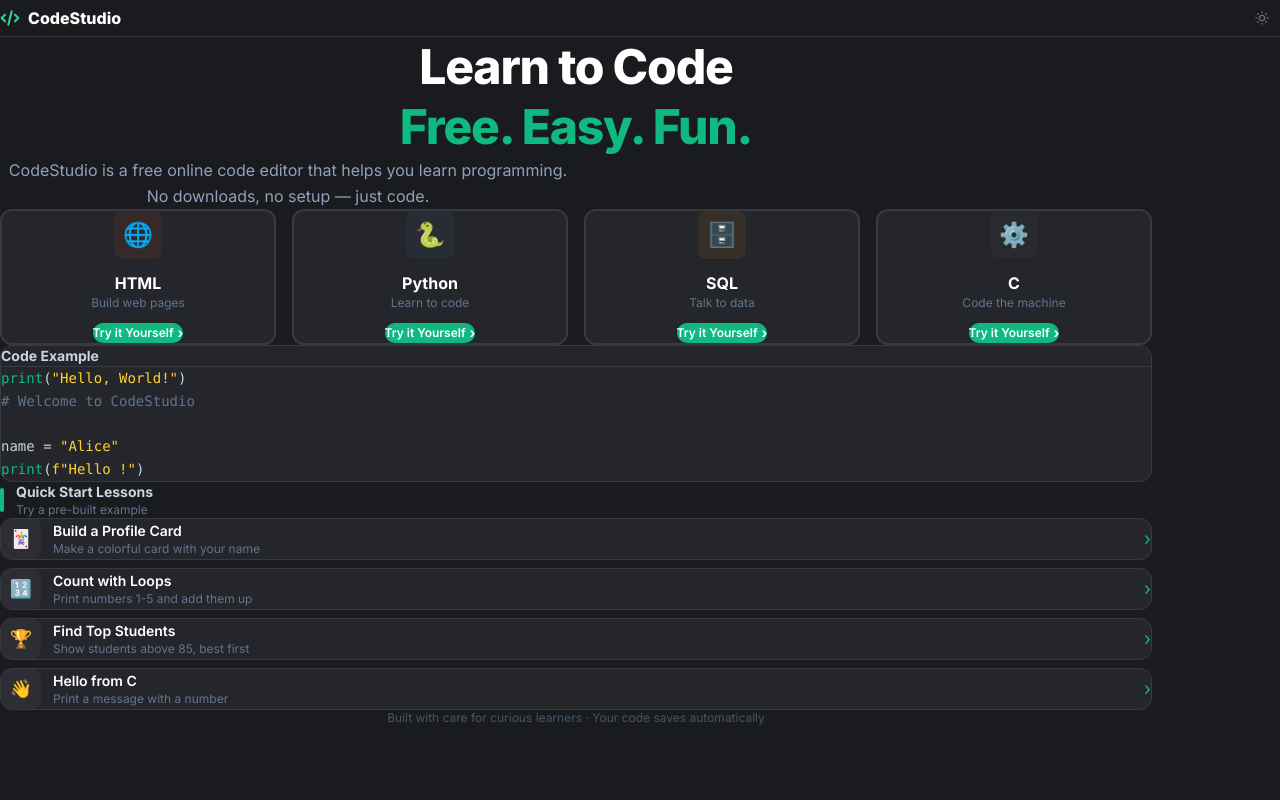
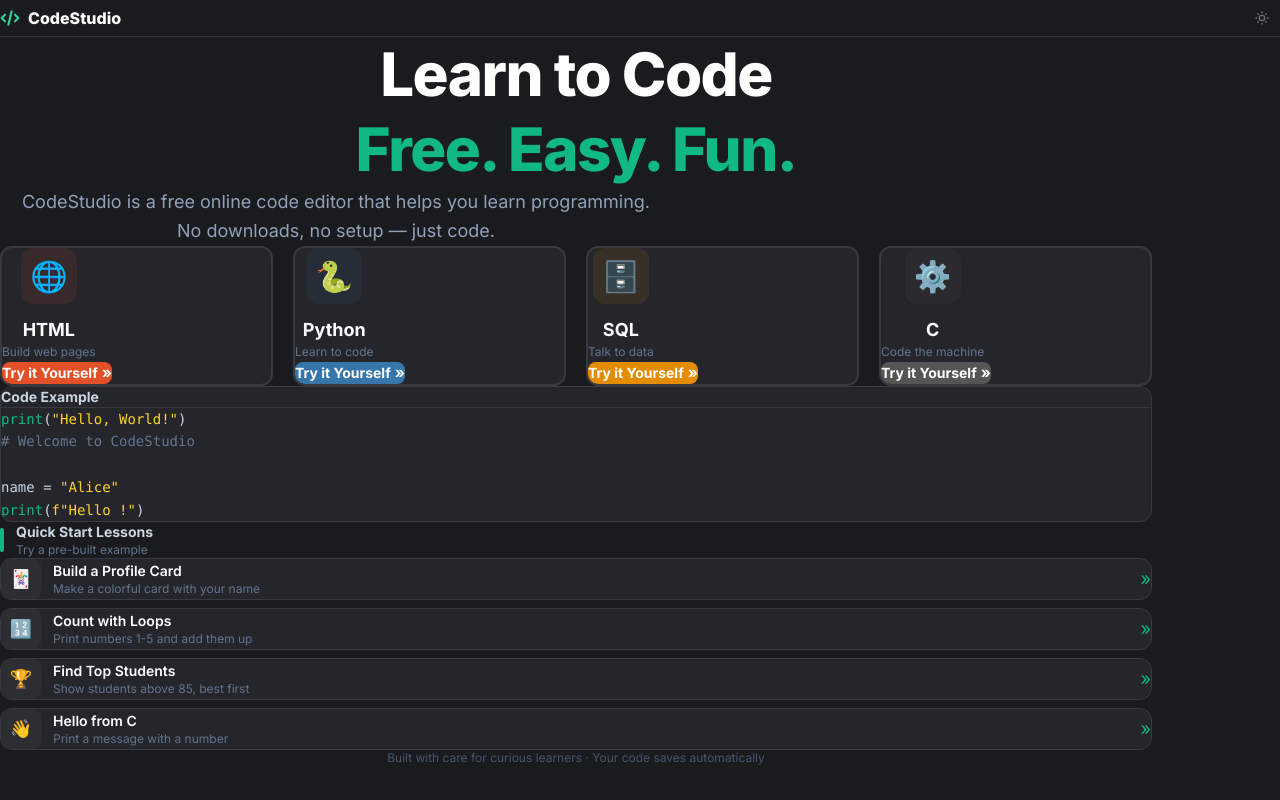
Before and after one commit to siumahameed/code_studio, a React (Vite) app: page / in a window 1280 px wide. Built offline with nearby package versions, Linux system fonts and the light colour scheme.

Commit message:
Fix hero text centering and redesign Try it Yourself buttons

```diff
--- a/src/components/panels/WelcomePanel.tsx
+++ b/src/components/panels/WelcomePanel.tsx
@@ -12,36 +12,42 @@ export default function WelcomePanel() {
   return (
     <div className="flex-1 min-h-0 overflow-y-auto no-scrollbar">
       <div className="max-w-6xl mx-auto px-4 sm:px-8 pb-20 md:pb-10 pt-6 md:pt-12">
-        <div className="text-center mb-10 md:mb-14 animate-slide-up">
-          <h1 className="text-3xl sm:text-4xl md:text-5xl font-extrabold tracking-tight leading-tight">
+
+        <div className="text-center mb-12 md:mb-16 animate-slide-up">
+          <h1 className="text-4xl sm:text-5xl md:text-6xl font-extrabold tracking-tight leading-tight">
             <span className={isDark ? 'text-white' : 'text-slate-900'}>Learn to Code</span>
             <br />
             <span className="text-brand-500">Free. Easy. Fun.</span>
           </h1>
-          <p className={`text-sm sm:text-base max-w-xl mx-auto mt-3 leading-relaxed ${isDark ? 'text-slate-400' : 'text-slate-500'}`}>
+          <p className={`text-base sm:text-lg max-w-2xl mx-auto mt-4 leading-relaxed ${isDark ? 'text-slate-400' : 'text-slate-500'}`}>
             CodeStudio is a free online code editor that helps you learn programming.<br />
-            No downloads, no setup — just code.
+            No downloads, no setup &mdash; just code.
           </p>
         </div>
 
-        <div className="grid grid-cols-2 lg:grid-cols-4 gap-3 md:gap-4 mb-10 md:mb-14">
+        <div className="grid grid-cols-2 lg:grid-cols-4 gap-4 md:gap-5 mb-12 md:mb-16">
           {LANGUAGES.map((lang, i) => {
             const accent = langAccents[lang.id]
             return (
               <button key={lang.id} onClick={() => setLanguage(lang.id)}
-                className={`animate-pop group relative flex flex-col items-center gap-3 p-5 md:p-6 rounded-xl border-2 text-center transition-all duration-200 active:scale-[0.97] ${isDark ? 'bg-[#25262b] border-[#373a40] hover:border-brand-500/50' : 'bg-white border-slate-200 hover:border-brand-500/50 hover:shadow-md'}`}
+                className={`animate-pop group flex flex-col rounded-xl border-2 text-center transition-all duration-200 active:scale-[0.97] overflow-hidden ${isDark ? 'bg-[#25262b] border-[#373a40] hover:border-brand-500/60' : 'bg-white border-slate-200 hover:border-brand-500/60 hover:shadow-lg'}`}
                 style={{ animationDelay: `${i * 0.06}s` }}>
-                <div className="w-12 h-12 rounded-lg flex items-center justify-center text-2xl shadow-sm group-hover:scale-110 transition-transform duration-200"
-                  style={{ background: `${accent}15` }}>
-                  {lang.icon}
+                <div className="flex flex-col items-center gap-3 pt-6 pb-3 px-5">
+                  <div className="w-14 h-14 rounded-xl flex items-center justify-center text-3xl shadow-sm group-hover:scale-110 transition-transform duration-200"
+                    style={{ background: `${accent}18` }}>
+                    {lang.icon}
+                  </div>
+                  <div>
+                    <div className={`font-bold text-lg ${isDark ? 'text-white' : 'text-slate-900'}`}>{lang.label}</div>
+                    <div className={`text-xs mt-0.5 ${isDark ? 'text-slate-500' : 'text-slate-400'}`}>{lang.tagline}</div>
+                  </div>
                 </div>
-                <div className="min-w-0 w-full">
-                  <div className={`font-bold text-base ${isDark ? 'text-white' : 'text-slate-900'}`}>{lang.label}</div>
-                  <div className={`text-xs mt-0.5 ${isDark ? 'text-slate-500' : 'text-slate-400'}`}>{lang.tagline}</div>
+                <div className="px-5 pb-5">
+                  <span className="inline-flex items-center justify-center gap-1 w-full py-2.5 text-sm font-bold rounded-lg text-white transition-colors"
+                    style={{ backgroundColor: accent }}>
+                    Try it Yourself <span style={{ fontSize: '1.1em' }}>»</span>
+                  </span>
                 </div>
-                <span className="inline-flex items-center gap-1 px-3 py-1 text-xs font-semibold rounded-full bg-brand-500 text-white group-hover:bg-brand-400 transition-colors">
-                  Try it Yourself <span className="text-sm">›</span>
-                </span>
               </button>
             )
           })}
@@ -67,7 +73,7 @@ export default function WelcomePanel() {
           </div>
         </div>
 
-        <div className="mt-10 md:mt-14">
+        <div className="mt-12 md:mt-16">
           <div className="flex items-center gap-3 mb-5">
             <div className="w-1 h-6 rounded-full bg-brand-500" />
             <div>
@@ -87,14 +93,14 @@ export default function WelcomePanel() {
                   <div className={`font-semibold text-sm ${isDark ? 'text-white' : 'text-slate-900'}`}>{lesson.title}</div>
                   <div className={`text-xs mt-0.5 ${isDark ? 'text-slate-500' : 'text-slate-400'}`}>{lesson.description}</div>
                 </div>
-                <span className="text-brand-500 text-lg group-hover:translate-x-0.5 transition-transform">›</span>
+                <span className="text-brand-500 text-lg group-hover:translate-x-0.5 transition-transform">»</span>
               </button>
             ))}
           </div>
         </div>
 
-        <div className={`mt-12 text-center text-xs ${isDark ? 'text-slate-600' : 'text-slate-400'}`}>
-          Built with care for curious learners · Your code saves automatically
+        <div className={`mt-12 text-center text-xs pb-2 ${isDark ? 'text-slate-600' : 'text-slate-400'}`}>
+          Built with care for curious learners &middot; Your code saves automatically
         </div>
       </div>
     </div>
```
